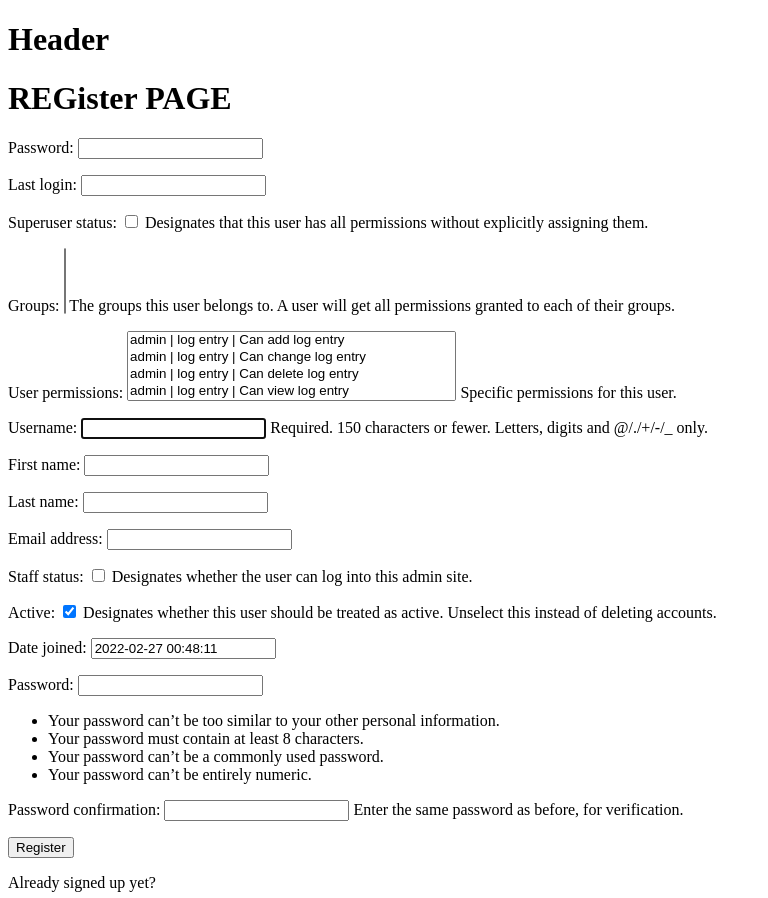
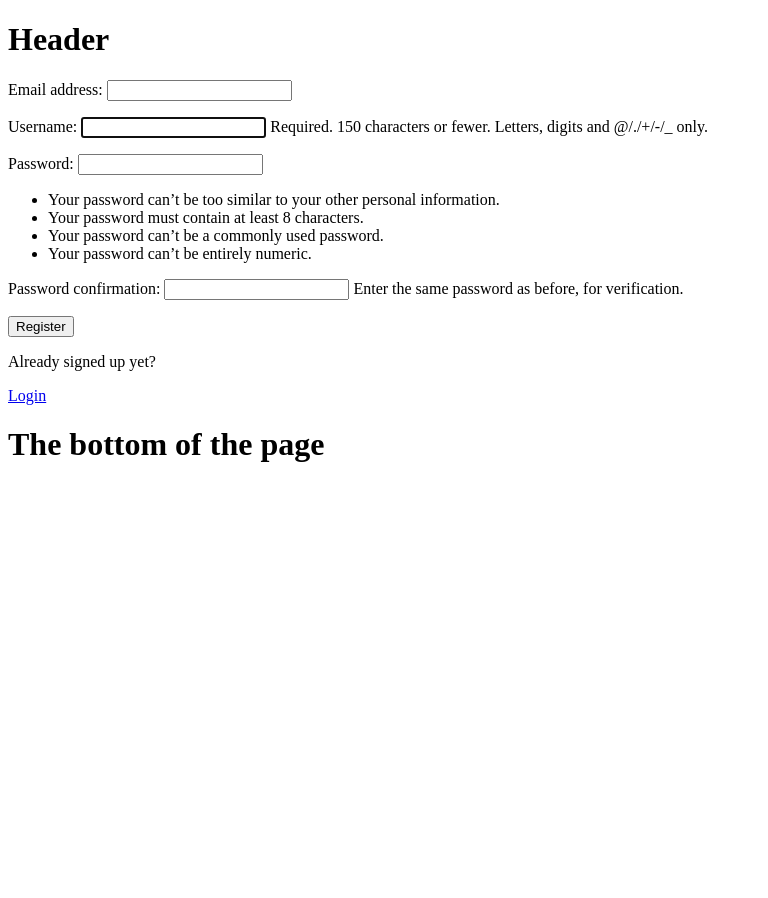
Before and after one commit to thesamedorcas/notlike-reddit, a Django app: page /auth/register in a window 1280 px wide. Shown: the top 898 px of the page, without its empty margins (0-768 px from the left). After the commit the page ends 462 px from the top, so only its background shows below. Run offline with Django 3.2, Linux system fonts and the light colour scheme.

Commit message:
fix: auth db

```diff
--- a/communities/forms.py
+++ b/communities/forms.py
@@ -8,8 +8,7 @@
 class newUserCreationForm(UserCreationForm):
     class Meta:
         model = User
-        fields = '__all__'
-        #['name', 'username', 'email', 'password1', 'password2']
+        fields = ['email', 'username', 'password1', 'password2']
         # TODO exclude is there is role
 
 
@@ -20,7 +19,6 @@
         exclude = ['user']
 
 
-
 class goalForm():
     class Meta:
         model = Goal
--- a/communities/templates/communities/auth.html
+++ b/communities/templates/communities/auth.html
@@ -2,7 +2,8 @@
  {% block content %}
  {% if toDisplay == 'login' %}
 <div>
-    <h1>LOGIN PAGE</h1>
+    <h1>LOgin PAGE</h1>
+
   <form method="POST" action="">
     {% csrf_token %}
 
@@ -21,8 +22,8 @@
 
 {% else %}
 <div>
+<div>
     <h1>{{toDisplay}}</h1>
-    <h1>REGister PAGE</h1>
   <form method="POST" action="">
     {% csrf_token %} {{form.as_p}}
     <input type="submit" value="Register" />
@@ -30,4 +31,6 @@
   <p>Already signed up yet?</p>
   <a href="{% url 'login' %}">Login</a>
 </div>
-{% endif %} {% endblock %}
+</div>
+{% endif %}
+{% endblock %}
--- a/communities/urls.py
+++ b/communities/urls.py
@@ -5,5 +5,6 @@
 
     path('', views.home, name="home"),
     path('auth', views.userLogin, name="login"),
-    path('auth/register', views.userRegister, name="register")
+    path('auth/register', views.userRegister, name="register"),
+    path('auth/logout' , views.userLogout , name="logout")
 ]
--- a/communities/views.py
+++ b/communities/views.py
@@ -4,7 +4,7 @@
 from django.contrib import messages
 from django.db.models import Q
 from .models import Tag, Conversation, Goal
-from django.contrib.auth import authenticate, login
+from django.contrib.auth import authenticate, login, logout
 from .forms import newUserCreationForm
 from django.contrib.auth.models import User
 # TODO move users to seperate app
@@ -25,7 +25,7 @@
                 return redirect('home')
         except:
             messages.error(request, '😕 .something went wrong')
-    context = {'todisplay': toDisplay}
+    context = {'toDisplay': toDisplay}
     return render(request, 'communities/auth.html', context)
 
 
@@ -35,7 +35,7 @@
         try:
             isValid = newUserCreationForm(request.POST).is_valid()
             if isValid == True:
-                user = User.objects.create_user(request.POST)
+                user = newUserCreationForm(request.POST).save(commit=False)
                 user.username = user.username.lower()
                 user.save()
                 login(request, user)
@@ -44,11 +44,12 @@
             messages.error(
                 request, '😕 .something went wrong with registration .')
     context = {'form': form}
-    return render(request, 'communities/auth.html',context)
+    return render(request, 'communities/auth.html', context)
 
 
 def userLogout(request):
-    pass
+    logout(request)
+    return redirect('home')
 
 
 def userProfile(request):
@@ -60,7 +61,6 @@
 
 
 def home(request):
-    print("home was hit")
     # TODO give user change to query
     query = ''
     # TODO arrange tag by goals under it
```
Also changed, not shown: db.sqlite3.
